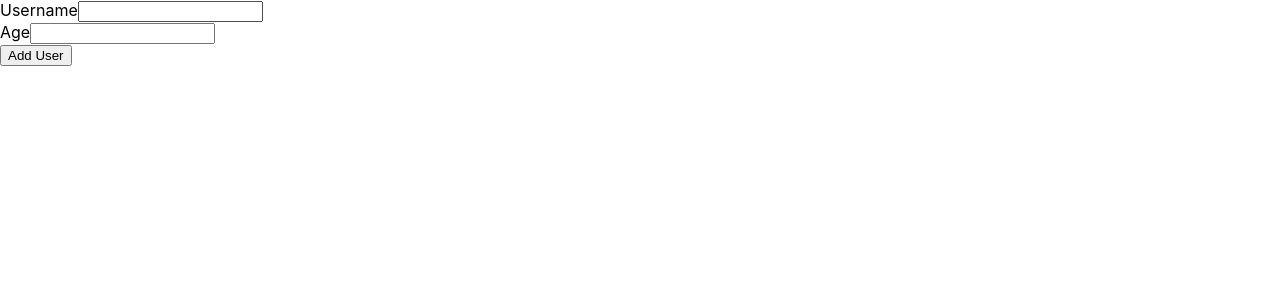
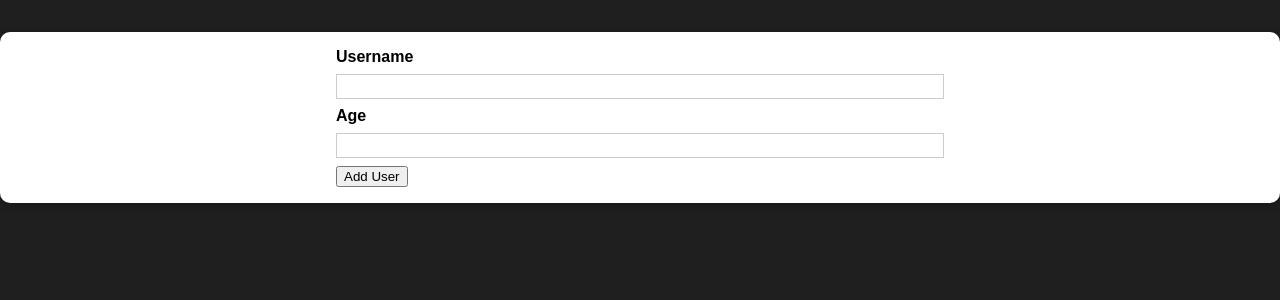
Before and after one commit to sanju0911/React_Implementation, a React (Create React App) app in the folder myapp/: page / in a window 1280 px wide. Shown: the top 300 px of the page. Built offline with nearby package versions, Linux system fonts and the light colour scheme.

Commit message:
added card component

```diff
--- /dev/null
+++ b/myapp/src/components/UI/Card.css
@@ -0,0 +1,5 @@
+.card {
+    background: white;
+    box-shadow: 0 2px 8px rgba(0, 0, 0, 0.26);
+    border-radius: 10px;
+  }
--- /dev/null
+++ b/myapp/src/components/UI/Card.js
@@ -0,0 +1,8 @@
+import React from "react";
+import "./Card.css";
+
+const Card = (props) => {
+  return <div className="card">{props.children}</div>;
+};
+
+export default Card;
--- /dev/null
+++ b/myapp/src/components/Users/AddUser.css
@@ -0,0 +1,26 @@
+.input {
+    margin: 2rem auto;
+    padding: 1rem;
+    width: 90%;
+    max-width: 40rem;
+  }
+
+  .input label {
+    display: block;
+    font-weight: bold;
+    margin-bottom: 0.5rem;
+  }
+
+  .input input {
+    font: inherit;
+    display: block;
+    width: 100%;
+    border: 1px solid #ccc;
+    padding: 0.15rem;
+    margin-bottom: 0.5rem;
+  }
+
+  .input input:focus {
+    outline: none;
+    border-color: #4f005f;
+  }
--- a/myapp/src/components/Users/AddUser.js
+++ b/myapp/src/components/Users/AddUser.js
@@ -1,25 +1,22 @@
-import React from 'react';
+import React from "react";
+import Card from "../UI/Card";
+import "./AddUser.css";
 
 const AddUser = () => {
   const addUserHandler = (event) => {
     event.preventDefault();
-    // Additional logic to handle form submission can be added here
   };
 
   return (
-    <div>
-      <form onSubmit={addUserHandler}>
-        <div>
-          <label htmlFor="username">Username</label>
-          <input type="text" id="username" />
-        </div>
-        <div>
-          <label htmlFor="age">Age</label>
-          <input type="number" id="age" />
-        </div>
+    <Card>
+      <form className="input" onSubmit={addUserHandler}>
+        <label htmlFor="username">Username</label>
+        <input id="username" type="text" />
+        <label htmlFor="age">Age</label>
+        <input id="age" type="number" />
         <button type="submit">Add User</button>
       </form>
-    </div>
+    </Card>
   );
 };
 
--- a/myapp/src/index.css
+++ b/myapp/src/index.css
@@ -1,13 +1,12 @@
+* {
+  box-sizing: border-box;
+}
+
+html {
+  font-family: sans-serif;
+  background: #1f1f1f;
+}
+
 body {
   margin: 0;
-  font-family: -apple-system, BlinkMacSystemFont, 'Segoe UI', 'Roboto', 'Oxygen',
-    'Ubuntu', 'Cantarell', 'Fira Sans', 'Droid Sans', 'Helvetica Neue',
-    sans-serif;
-  -webkit-font-smoothing: antialiased;
-  -moz-osx-font-smoothing: grayscale;
 }
-
-code {
-  font-family: source-code-pro, Menlo, Monaco, Consolas, 'Courier New',
-    monospace;
-}
--- a/myapp/src/index.js
+++ b/myapp/src/index.js
@@ -1,17 +1,8 @@
-import React from 'react';
-import ReactDOM from 'react-dom/client';
-import './index.css';
-import App from './App';
-import reportWebVitals from './reportWebVitals';
+import React from "react";
+import ReactDOM from "react-dom/client";
 
-const root = ReactDOM.createRoot(document.getElementById('root'));
-root.render(
-  <React.StrictMode>
-    <App />
-  </React.StrictMode>
-);
+import "./index.css";
+import App from "./App";
 
-// If you want to start measuring performance in your app, pass a function
-// to log results (for example: reportWebVitals(console.log))
-// or send to an analytics endpoint. Learn more: https://bit.ly/CRA-vitals
-reportWebVitals();
+const root = ReactDOM.createRoot(document.getElementById("root"));
+root.render(<App />);
```
Also changed, not shown: 1 other file (tests, documents, lock files or other folders).
